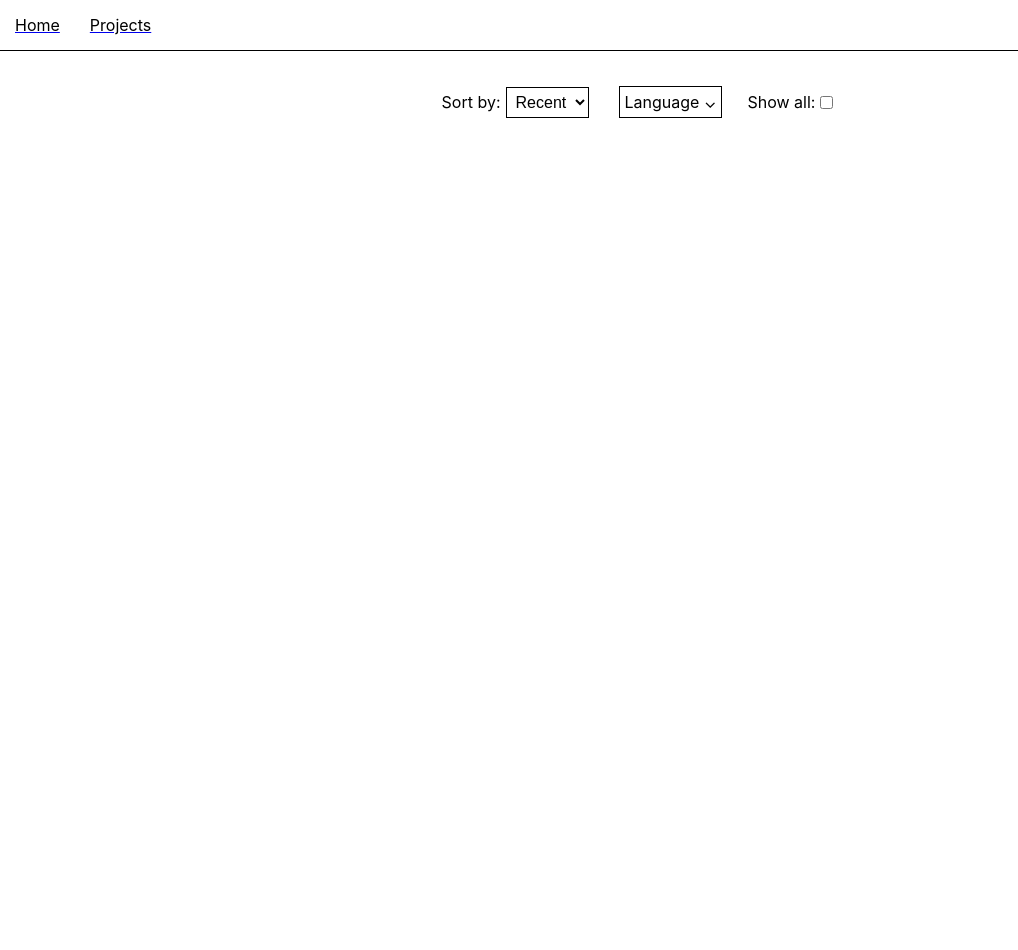
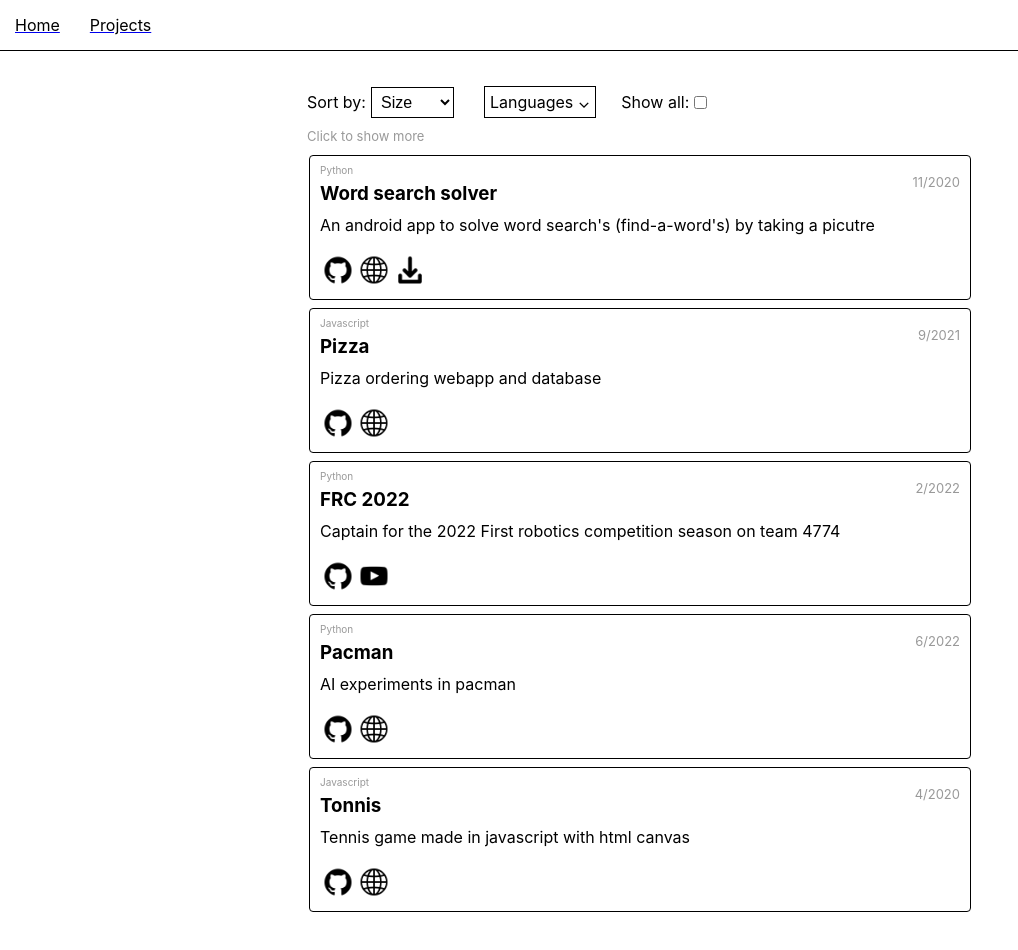
Before and after one commit to OliverW10/OliverW10.github.io, a Next.js app: page /projects in a window 1280 px wide. Shown: the top 950 px of the page, without its empty margins (0-1018 px from the left). Before the commit the page ends 800 px from the top, so only its background shows below. Built offline with nearby package versions, Linux system fonts and the light colour scheme.

Commit message:
changed default filtering, added 'click to show more' text

```diff
--- a/pages/Projects.module.css
+++ b/pages/Projects.module.css
@@ -59,3 +59,13 @@
 #sortSelect:hover{
     background-color: #ccc;
 }
+#showMoreText{
+    position: relative;
+    margin-top: 0;
+    margin-bottom: 5px;
+    margin-left: 10px;
+    font-size: small;
+    top: -5px;
+    height: 5px;
+    color: #999;
+}
--- a/pages/projects.tsx
+++ b/pages/projects.tsx
@@ -14,12 +14,10 @@ interface LanguageCheckboxProps{
 function LanguageCheckbox(props: LanguageCheckboxProps){
   const clickCallback = (e:any)=>{
     if(e.target.checked){
-      console.log(props.languages.concat(props.name))
       // needs to call slice to make a copy and trigger re-render
       const arrCopy = props.languages.slice().concat(props.name)
       props.callback(arrCopy)
     }else{
-      console.log(removeItem(props.languages, props.name))
       props.callback(removeItem(props.languages, props.name).slice())
     }
   }
@@ -46,16 +44,17 @@ interface ProjectFilterProps{
   languageCallback: (val: Language[])=>void,
 }
 function ProjectFilters(props: ProjectFilterProps){
-  return <span id={styles.filtersSpan}>
+  return <div>
+    <span id={styles.filtersSpan}>
       <label>Sort by:{' '}
-      <select onChange={(e)=>props.sortTypeCallback(e.target.value as sortTypes)} id={styles.sortSelect}>
+        <select value={props.sortType} onChange={(e)=>props.sortTypeCallback(e.target.value as sortTypes)} id={styles.sortSelect}>
           <option value="Date">Recent</option>
           <option value="Coolness">Size</option>
         </select>
       </label>
       <details id={styles.languageTitle} className="noselect">
         <summary>
-       Language ⌄
+          Languages ⌄
         </summary>
         <div id={styles.languageSelection}>
           {allLanguages.map((l)=>{
@@ -68,6 +67,8 @@ function ProjectFilters(props: ProjectFilterProps){
         <input type="checkbox" onChange={(e)=>props.filterCallback(e.target.checked)}></input>
       </label>
     </span>
+    <p id={styles.showMoreText}>Click to show more</p>
+  </div>
 }
 
 
@@ -81,9 +82,8 @@ function CardList(props: CardListProps){
 }
 
 export default function Projects(){
-  const [sortType, setSortType] = React.useState("Date" as sortTypes)
-  const [languageFilter, setLanguageFilter] = React.useState(["Other"] as Language[])
-  // const [languageFilter, setLanguageFilter] = React.useState(["Python", "Javascript", "C/C++", "Other"] as Language[])
+  const [sortType, setSortType] = React.useState("Coolness" as sortTypes)
+  const [languageFilter, setLanguageFilter] = React.useState(["Python", "Javascript", "C/C++", "Other"] as Language[])
   const [coolnessFilter, setCoolnessFilter] = React.useState(false)
 
   const coolnessCutoff = coolnessFilter?0:5
```
Lines whose indentation alone changed are shown as unchanged.
